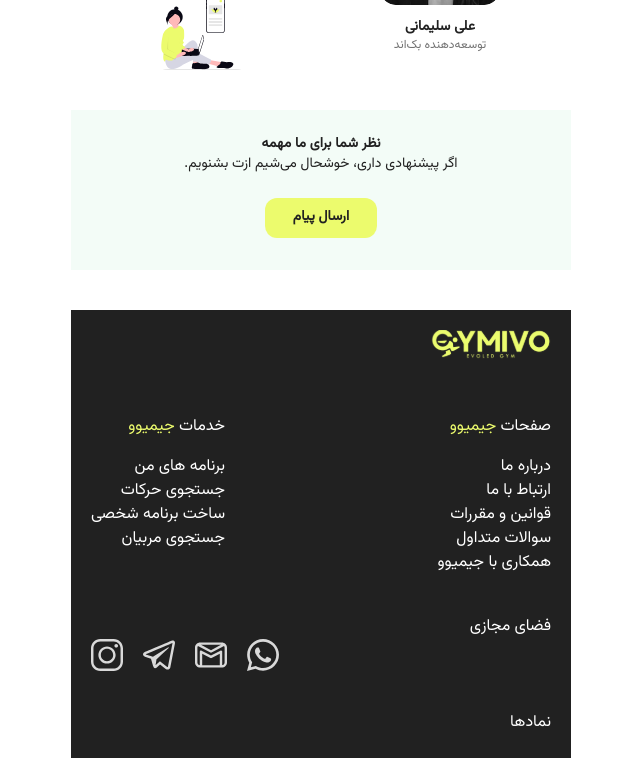
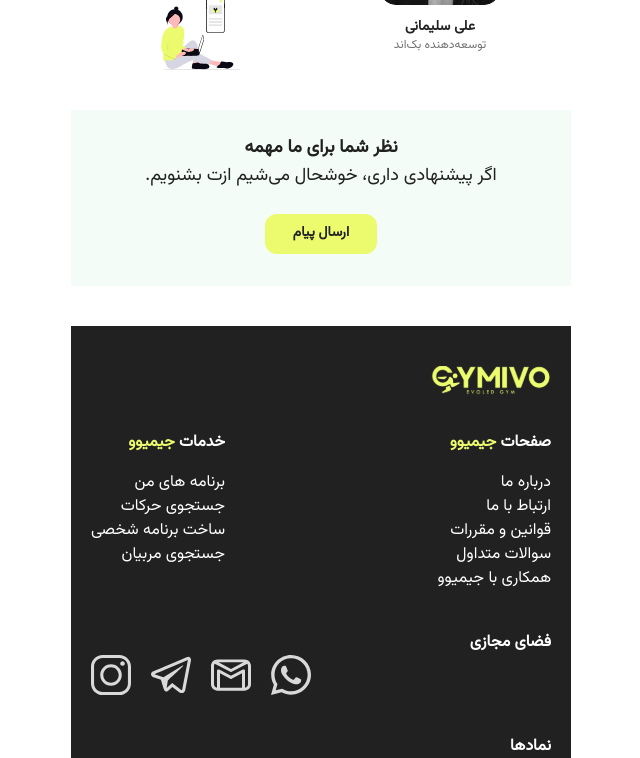
Before and after one commit to Gymivo/gymivo-frontend, a Next.js app: page /about in a window 1280 px wide. Shown: the part 1800-2558 px from the top of the page, without its empty margins (319-959 px from the left). Built offline with nearby package versions, Linux system fonts and the light colour scheme.

Commit message:
footer and contact fixed

```diff
--- a/app/about/page.tsx
+++ b/app/about/page.tsx
@@ -1,7 +1,7 @@
 import Image from "next/image";
 import Header from "@/components/Header";
 import Footer from "@/components/Footer";
-
+import Link from "next/link";
 import Team from "@/public/about/team.svg";
 import Goal from "@/public/about/goal.svg";
 import Body from "@/public/about/body.svg";
@@ -193,16 +193,18 @@ export default function AboutPage() {
           </div>
 
           <div className="mt-10 bg-[#F3FCF7] px-5 py-6 text-center">
-            <p className="text-sm text-neutral-darker mb-4">
+            <p className="text-lg text-neutral-darker mb-4">
               <strong>نظر شما برای ما مهمه</strong>
               <br />
                اگر پیشنهادی داری، خوشحال می‌شیم ازت بشنویم.
             </p>
 
             <div className="flex items-center justify-center p-2">
-              <Button variant="primary" size="md">
-                ارسال پیام
-              </Button>
+              <Link href="/contact">
+                <Button variant="primary" size="md">
+                  ارسال پیام
+                </Button>
+              </Link>
             </div>
           </div>
         </section>
--- a/components/Footer.tsx
+++ b/components/Footer.tsx
@@ -10,13 +10,13 @@ import FrameIcon from "@/public/svg/footer/picture-frame.svg";
 export default function Footer() {
   return (
     <div className="bg-neutral-darker">
-      <div className="p-5">
+      <div className="px-5 pt-10">
         <Image src={gymivoIcon} alt="gimivo" width={120} height={50} />
       </div>
 
       <div className="flex justify-between">
         <div className="p-5 flex flex-col">
-          <h2 className="py-4">
+          <h2 className="py-4 font-bold">
             صفحات <span className="text-primary-300">جیمیوو</span>
           </h2>
           <Link className="hover:underline" href="/about"><p>درباره ما</p></Link>
@@ -27,7 +27,7 @@ export default function Footer() {
         </div>
 
         <div className="p-5 flex flex-col">
-          <h2 className="py-4">
+          <h2 className="py-4 font-bold">
             خدمات <span className="text-primary-300">جیمیوو</span>
           </h2>
           <Link className="hover:underline" href="/myprograms"><p>برنامه های من</p></Link>
@@ -38,17 +38,17 @@ export default function Footer() {
       </div>
 
       <div className="p-5">
-        <h2>فضای مجازی</h2>
+        <h2 className="font-bold">فضای مجازی</h2>
         <div className="flex gap-5 justify-end">
-          <Image alt="whatsapp" src={WhatsappIcon} />
-          <Image alt="gmail" src={GmailIcon} />
-          <Image alt="telegram" src={TelegramIcon} />
-          <Image alt="instagram" src={InstagramIcon} />
+          <Image width={40} height={40} alt="whatsapp" src={WhatsappIcon} />
+          <Image width={40} height={40} alt="gmail" src={GmailIcon} />
+          <Image width={40} height={40} alt="telegram" src={TelegramIcon} />
+          <Image width={40} height={40} alt="instagram" src={InstagramIcon} />
         </div>
       </div>
 
       <div className="p-5">
-        <h2>نمادها</h2>
+        <h2 className="font-bold">نمادها</h2>
         <div className="py-5 flex justify-between">
           <Image alt="frame1" src={FrameIcon} width={110} height={110}/>
           <Image alt="frame2" src={FrameIcon} width={110} height={110}/>
```
